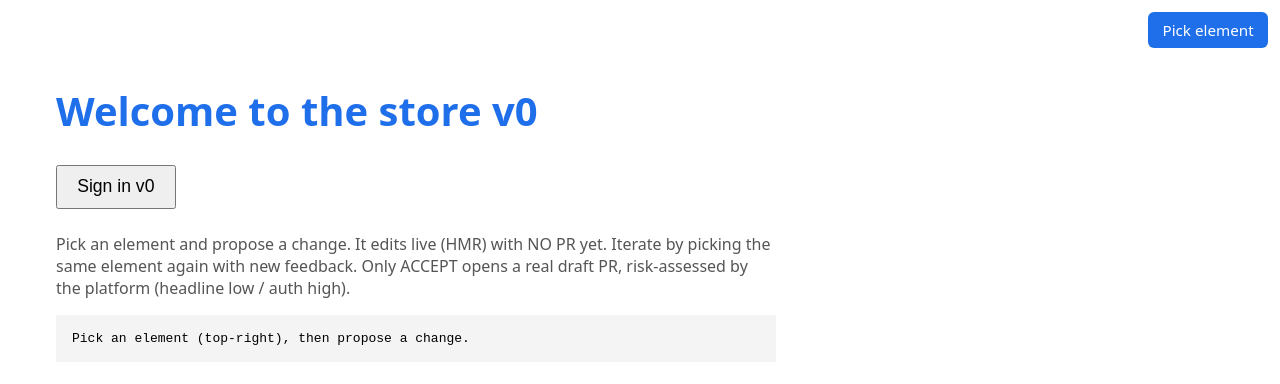
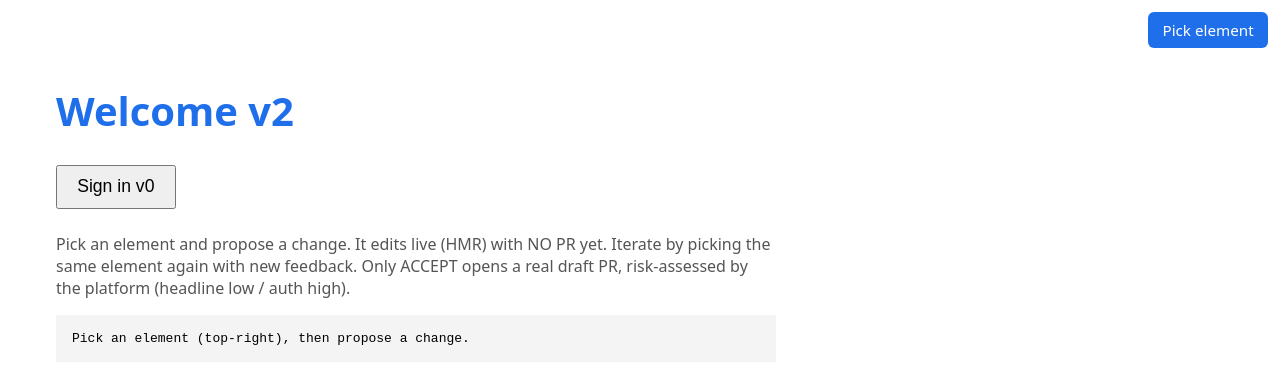
Before and after one commit to EmundoT/awc-frontdoor-demo, a React (Vite) app: page / in a window 1280 px wide. Shown: the top 384 px of the page. Built offline with nearby package versions, Linux system fonts and the light colour scheme.

Commit message:
front-door: HEADLINE -- say welcome to our grand opening celebration extravaganza today (#17)
* round 1: say welcome to our grand opening celebration extravaganza today

* evidence: before/after screenshots

* review round 1: address "This headline is way too long and salesy. Please make it sho"

```diff
--- a/src/App.jsx
+++ b/src/App.jsx
@@ -2,7 +2,7 @@
 import { useState } from 'react'
 import { AUTH_LABEL } from './auth/login-widget.jsx'
 
-const HEADLINE = 'Welcome to the store v0'
+const HEADLINE = 'Welcome v2'
 const BASE = 'http://localhost:8788'
 
 export default function App() {
```
Also changed, not shown: evidence/after.png (added), evidence/before.png (added).
